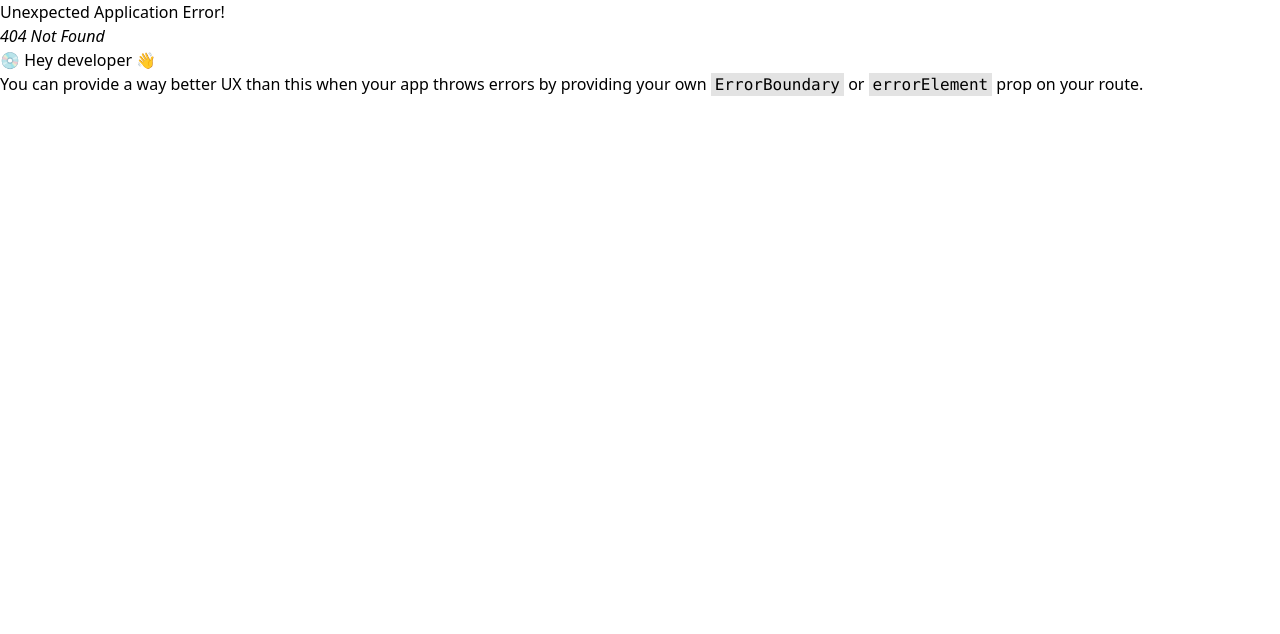
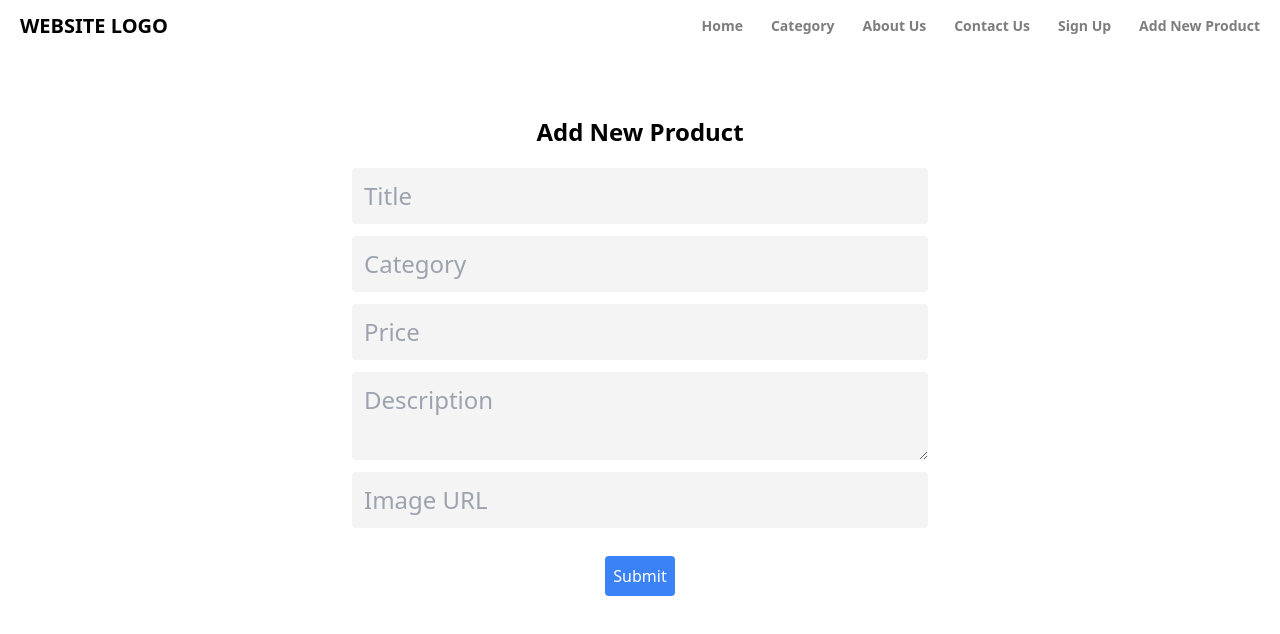
Before and after one commit to kalvin-chakma/Project-CSE-2200, a React (Vite) app: page /create-1 in a window 1280 px wide. Before the commit this address had no page. Shown: the top 634 px of the page. Built offline with nearby package versions, Linux system fonts and the light colour scheme; no server answers.

Commit message:
fix: routes changes

```diff
--- a/src/App.jsx
+++ b/src/App.jsx
@@ -1,54 +1,22 @@
 import React from "react";
-import {
-  Routes,
-  Route,
-  createBrowserRouter,
-  RouterProvider,
-} from "react-router-dom";
+import { Routes, Route } from "react-router-dom";
 import Home from "./components/Home";
-import Navbar from "./components/Navbar";
-import Create from "./components/Create";
+import { Create } from "./components/Create";
 import Details from "./components/Details";
 import { RootLayout } from "./layouts/root-layout";
 
-const router = createBrowserRouter([
-  {
-    element: <RootLayout />,
-    children: [
-      {
-        path: "/",
-        element: <Home />,
-      },
-      {
-        path: "/create",
-        element: <Create />,
-      },
-      {
-        path: "/details/:id",
-        element: <Details />,
-      },
-    ],
-  },
-]);
-
 export default function App() {
-  //   return (
-  //     <Routes>
-  //       <Route
-  //         element={<RootLayout />}
-  //         children={[
-  //           <Route path="/" element={<Home />} />,
-  //           <Route
-  //             path="/create"
-  //             element={() => {
-  //               return <h1>Create</h1>;
-  //             }}
-  //           />,
-  //           <Route path="/details/:id" element={<Details />} />,
-  //         ]}
-  //       ></Route>
-  //     </Routes>
-  //   );
-
-  return <RouterProvider router={router} />;
+  return (
+    <Routes>
+      <Route
+        element={<RootLayout />}
+        children={[
+          <Route path="/" element={<Home />} />,
+          <Route path="/create" element={<Create />} />,
+          <Route path="/create-1" element={<Create />} />,
+          <Route path="/details/:id" element={<Details />} />,
+        ]}
+      ></Route>
+    </Routes>
+  );
 }
--- a/src/main.jsx
+++ b/src/main.jsx
@@ -1,7 +1,11 @@
-import * as React from "react";
-import * as ReactDOM from "react-dom/client";
+import React from "react";
+import ReactDOM from "react-dom";
 import App from "./App.jsx";
 import "./index.css";
 import { BrowserRouter } from "react-router-dom";
 
-ReactDOM.createRoot(document.getElementById("root")).render(<App />);
+ReactDOM.createRoot(document.getElementById("root")).render(
+  <BrowserRouter>
+    <App />
+  </BrowserRouter>
+);
```
Also changed, not shown: src/components/Create.jsx (+4 -10 lines), src/components/Details.jsx (+6 -6 lines).
